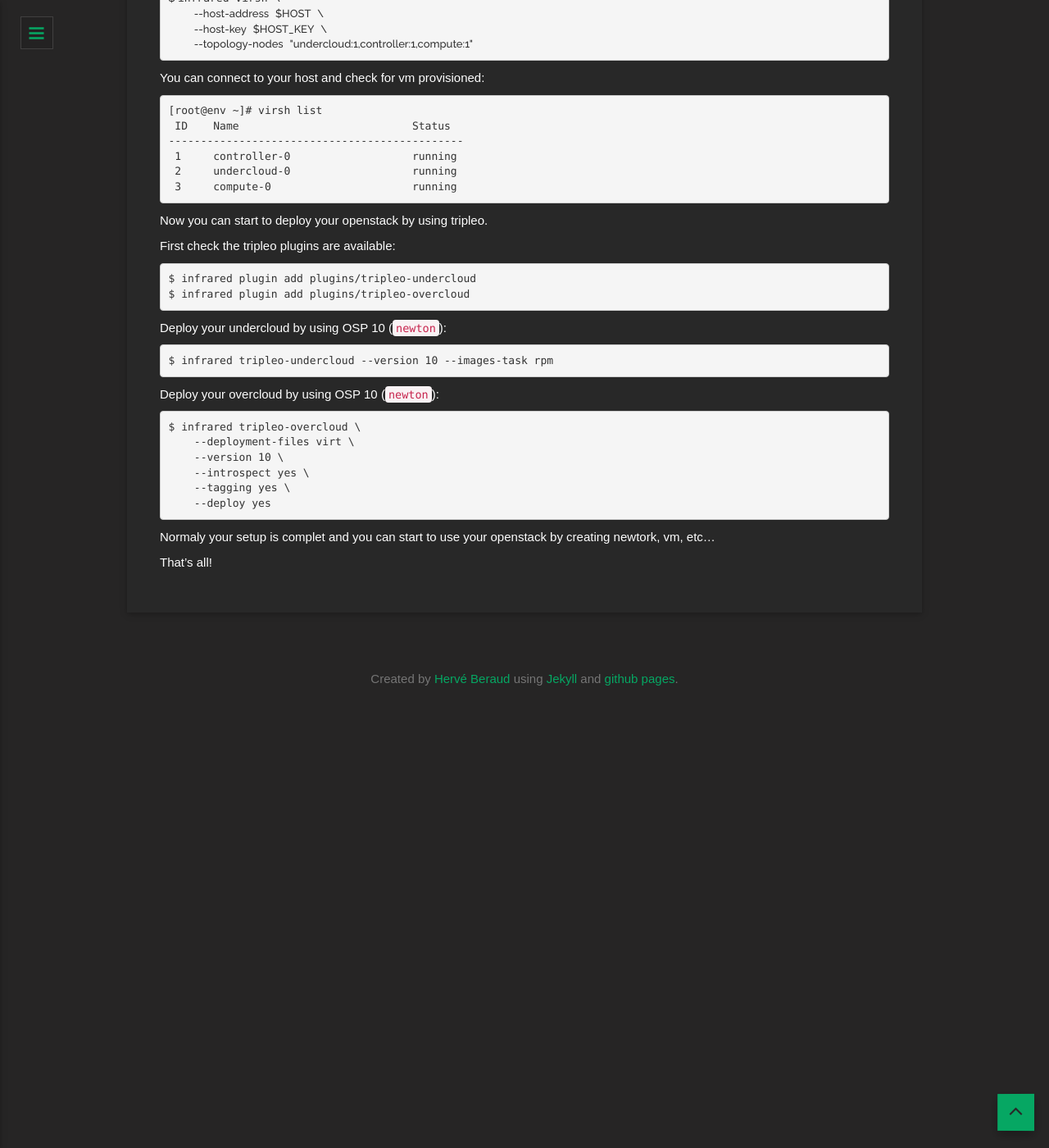
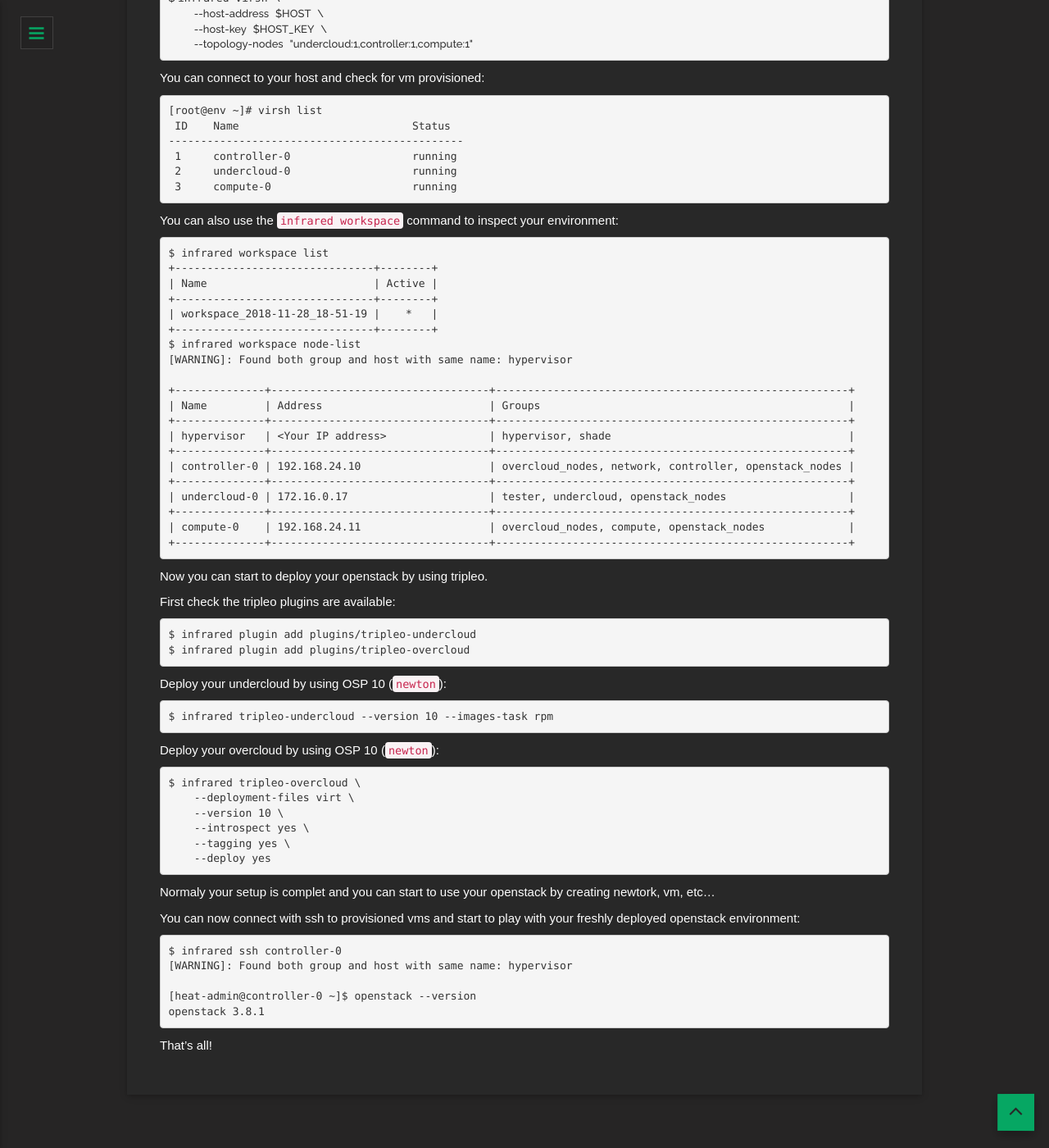
Before and after one commit to 4383/4383.github.io, a Jekyll site: the page built from _posts/2019-2-5-prepare-environment-to-use-red-hat-infrared.markdown, in a window 1280 px wide and 1400 px high, scrolled down 1848 px. Shown: the whole window at 82% size. Built offline with Jekyll 4.4.1, drawn with Linux system fonts in a browser that asks for light colours; nearby versions of some CDN libraries; some web fonts are replaced.

Commit message:
improve infrared article

````diff
--- a/_posts/2019-2-5-prepare-environment-to-use-red-hat-infrared.markdown
+++ b/_posts/2019-2-5-prepare-environment-to-use-red-hat-infrared.markdown
@@ -89,6 +89,32 @@ You can connect to your host and check for vm provisioned:
  3     compute-0                      running
 ```
 
+You can also use the `infrared workspace` command to inspect
+your environment:
+
+```
+$ infrared workspace list
++-------------------------------+--------+
+| Name                          | Active |
++-------------------------------+--------+
+| workspace_2018-11-28_18-51-19 |    *   |
++-------------------------------+--------+
+$ infrared workspace node-list
+[WARNING]: Found both group and host with same name: hypervisor
+
++--------------+----------------------------------+-------------------------------------------------------+
+| Name         | Address                          | Groups                                                |
++--------------+----------------------------------+-------------------------------------------------------+
+| hypervisor   | <Your IP address>                | hypervisor, shade                                     |
++--------------+----------------------------------+-------------------------------------------------------+
+| controller-0 | 192.168.24.10                    | overcloud_nodes, network, controller, openstack_nodes |
++--------------+----------------------------------+-------------------------------------------------------+
+| undercloud-0 | 172.16.0.17                      | tester, undercloud, openstack_nodes                   |
++--------------+----------------------------------+-------------------------------------------------------+
+| compute-0    | 192.168.24.11                    | overcloud_nodes, compute, openstack_nodes             |
++--------------+----------------------------------+-------------------------------------------------------+
+```
+
 Now you can start to deploy your openstack by using tripleo.
 
 First check the tripleo plugins are available:
@@ -114,4 +140,14 @@ $ infrared tripleo-overcloud \
 
 Normaly your setup is complet and you can start to use your openstack by creating newtork, vm, etc...
 
+You can now connect with ssh to provisioned vms and start to play with your freshly deployed openstack environment:
+
+```
+$ infrared ssh controller-0
+[WARNING]: Found both group and host with same name: hypervisor
+
+[heat-admin@controller-0 ~]$ openstack --version
+openstack 3.8.1
+```
+
 That's all!
````
